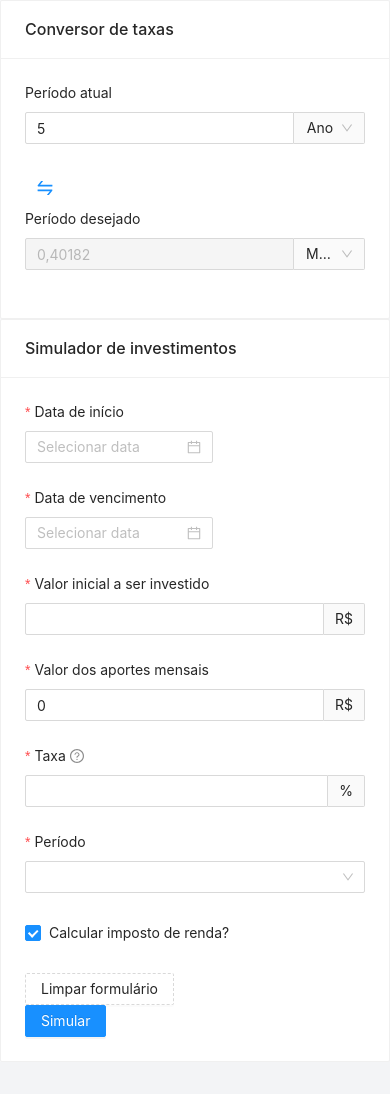
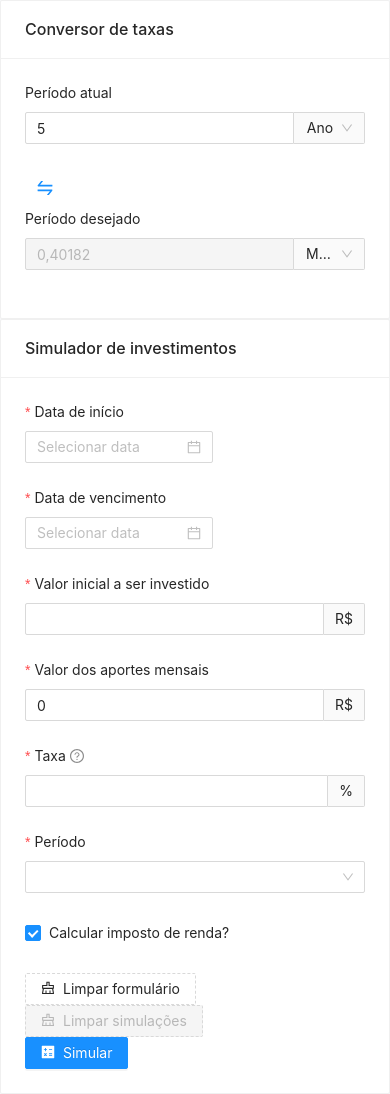
Before and after one commit to Pacheco95/smartinvest, a React (Vite) app: page / in a window 390 px wide. Before the commit the page ends 1062 px from the top, so only its background shows below. Built offline with nearby package versions, Linux system fonts and the light colour scheme.

Commit message:
fix: fix simulator action buttons responsiveness

```diff
--- a/package.json
+++ b/package.json
@@ -21,6 +21,7 @@
     "preview": "vite preview --port 8080"
   },
   "dependencies": {
+    "@ant-design/icons": "^4.7.0",
     "antd": "^4.17.3",
     "axios": "^0.24.0",
     "echarts": "^5.2.2",
--- a/src/components/Simulator.tsx
+++ b/src/components/Simulator.tsx
@@ -17,6 +17,7 @@ import { formatCurrency } from '../utils'
 import { v4 as uuidv4 } from 'uuid'
 
 import * as _ from 'lodash'
+import { CalculatorFilled, ClearOutlined } from '@ant-design/icons'
 
 const { Panel } = Collapse
 
@@ -224,17 +225,31 @@ const Simulator = () => {
         <Form.Item name="calculateIr" valuePropName="checked">
           <Checkbox>Calcular imposto de renda?</Checkbox>
         </Form.Item>
-        <div className="flex gap-x-4">
-          <Button type="dashed" onClick={resetFormValues}>
+        <div className="flex flex-col lg:flex-row gap-1">
+          <Button
+            type="dashed"
+            onClick={resetFormValues}
+            className="uppercase"
+            icon={<ClearOutlined />}
+          >
             Limpar formulário
           </Button>
-          {!!simulations.length && (
-            <Button type="dashed" onClick={clearSimulations}>
-              Limpar simulações
-            </Button>
-          )}
-          <div className="flex-1" />
-          <Button type="primary" onClick={submitForm}>
+          <Button
+            type="dashed"
+            onClick={clearSimulations}
+            className="uppercase"
+            disabled={!!simulations}
+            icon={<ClearOutlined />}
+          >
+            Limpar simulações
+          </Button>
+          <div className="hidden lg:flex flex-1" />
+          <Button
+            type="primary"
+            onClick={submitForm}
+            className="uppercase"
+            icon={<CalculatorFilled />}
+          >
             Simular
           </Button>
         </div>
--- a/src/global.scss
+++ b/src/global.scss
@@ -9,3 +9,10 @@ body {
     align-items: center;
   }
 }
+
+.ant-btn {
+  display: flex;
+  flex-direction: row;
+  justify-content: center;
+  align-items: center;
+}
```
Also changed, not shown: 1 other file (tests, documents, lock files or other folders).
